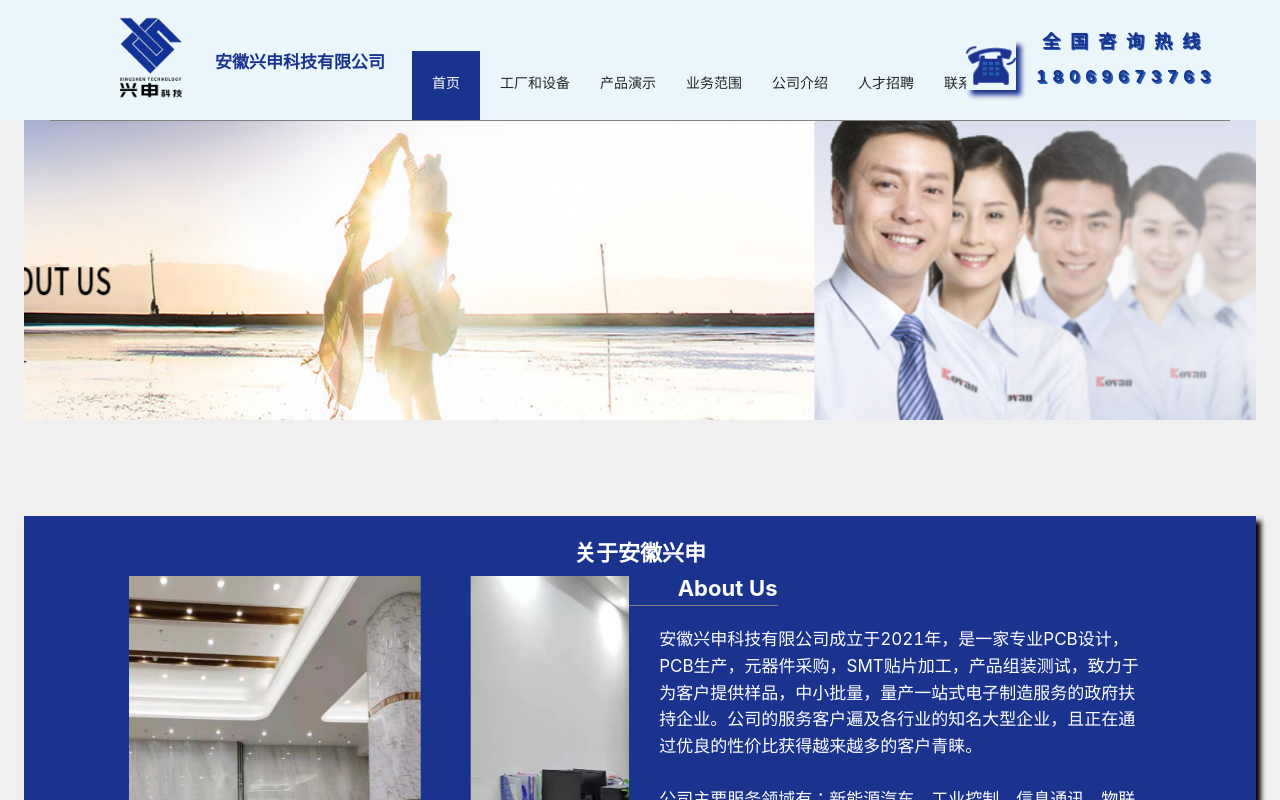
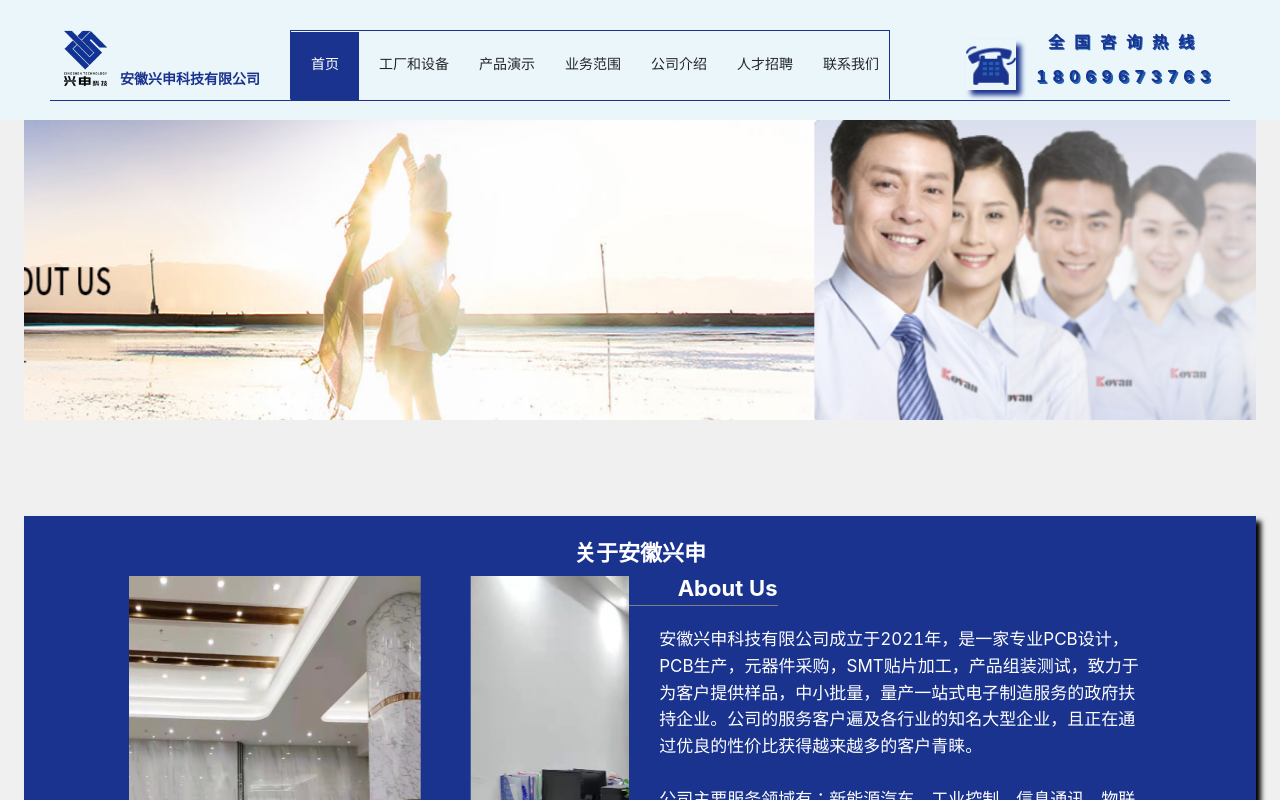
Before and after one commit to shengliZh/dashboard-xingshen, a React (Create React App) app: page / in a window 1280 px wide. Shown: the top 800 px of the page. Built offline with nearby package versions, Linux system fonts and the light colour scheme; what react-bmapgl would draw is missing.

Commit message:
update ui

```diff
--- a/src/App.css
+++ b/src/App.css
@@ -115,7 +115,7 @@ a:hover {
 .menu_item:hover {
   color: #1a338f;
   font-weight: bold;
-  background-color: #ebf6fb;
+  /*background-color: #ebf6fb;*/
 }
 
 .sub_item_select {
@@ -150,7 +150,7 @@ a:hover {
 
 .foot_menu {
   font-weight: bold;
-  font-size: 14px;
+  font-size: 12px;
   color: white;
   letter-spacing: 5px;
   text-shadow: 1px 1px 0 #2260b1, 2px 2px 0 #2260b1;
@@ -158,7 +158,7 @@ a:hover {
 
 .foot_menu:hover {
   font-weight: bold;
-  font-size: 14px;
+  font-size: 12px;
   color: #1a338f;
   cursor: pointer;
   letter-spacing: 5px;
--- a/src/App.js
+++ b/src/App.js
@@ -28,7 +28,6 @@ function App() {
           zIndex: 100,
           background: "#ebf6fb",
           paddingTop: 0,
-          textAlign: "center",
         }}
       >
         <CusHeader />
@@ -37,7 +36,7 @@ function App() {
         style={{
           backgroundColor: "#f0f0f0",
           marginTop: 100,
-          width: '100%'
+          width: "100%",
         }}
       >
         <div
--- a/src/pages/footer/footer-ds.js
+++ b/src/pages/footer/footer-ds.js
@@ -6,7 +6,7 @@ import logo from "../../img/xingshen.png";
 function FooterDs() {
   const navigate = useNavigate();
   return (
-    <div style={{ display: "flex", width: "100%", marginLeft: 50 }}>
+    <div style={{ display: "flex", marginLeft: 50 }}>
       <img
         src={logo}
         className="img_shadow"
@@ -104,11 +104,14 @@ function FooterDs() {
             }}
           >
             <div style={{ height: 100, marginLeft: 20, marginTop: 0 }}>
-              <div className="font_shadow_3D" style={{ color: "white" }}>
+              <div
+                className="font_shadow_3D"
+                style={{ color: "white", fontSize: 12 }}
+              >
                 全国咨询热线: 18069673763
               </div>
               <div
-                style={{ color: "white", marginTop: 10 }}
+                style={{ color: "white", marginTop: 10, fontSize: 12 }}
                 className="font_shadow_3D"
               >
                 安徽省马鞍山市郑浦港新区和州大道蒲建标准化厂房1号楼
--- a/src/pages/header/header.js
+++ b/src/pages/header/header.js
@@ -19,14 +19,13 @@ function Header() {
   }, [history]);
   return (
     <div>
-      <div style={{ display: "flex", width: "100%", height: 120 }}>
+      <div style={{ display: "flex", width: "100%", height: 100 }}>
         <img
           src={logo}
-          // className="img_shadow"
           style={{
-            height: 100,
-            paddingTop: 0,
-            marginLeft: 50,
+            height: 90,
+            width: 70,
+            paddingTop: 20,
             marginTop: 0,
             alignSelf: "center",
           }}
@@ -34,10 +33,8 @@ function Header() {
         <strong
           style={{
             color: "#1A338F",
-            width: "300px",
-            fontSize: 17,
-            marginTop: 30,
-            marginLeft: -50,
+            fontSize: 14,
+              marginTop: 47
           }}
         >
           安徽兴申科技有限公司
@@ -46,13 +43,13 @@ function Header() {
           theme={"light"}
           mode={"horizontal"}
           style={{
-            marginRight: 100,
-            width: "60%",
             height: 70,
-            position: "absolute",
-            bottom: 0,
-            right: 0,
+            marginTop: 30,
+            marginLeft: 30,
             backgroundColor: "#ebf6fb",
+            borderTop: "1px solid #1a338f",
+            borderLeft: "1px solid #1a338f",
+            borderRight: "1px solid #1a338f",
           }}
           selectedKeys={[current]}
           onClick={(e) => navigate(e.key)}
@@ -62,8 +59,11 @@ function Header() {
               style={{
                 padding: 20,
                 paddingTop: 0,
+                paddingBottom: 10,
                 textAlign: "center",
                 height: 69,
+                fontSize: 14,
+                borderBottomColor: "#1a338f",
               }}
               className={current === "/" ? "sub_item_select" : "menu_item"}
             >
@@ -74,7 +74,12 @@ function Header() {
             key={"/factory"}
             title={
               <div
-                style={{ paddingLeft: 10, paddingRight: 10, height: 69 }}
+                style={{
+                  paddingLeft: 10,
+                  paddingRight: 10,
+                  height: 69,
+                  fontSize: 14,
+                }}
                 className={
                   current.includes("/factory") ? "sub_item_select" : "menu_item"
                 }
@@ -96,6 +101,7 @@ function Header() {
                   paddingLeft: 20,
                   marginTop: -10,
                   marginBottom: -10,
+                  fontSize: 14,
                 }}
               >
                 工厂环境
@@ -113,6 +119,7 @@ function Header() {
                   paddingLeft: 20,
                   marginTop: -10,
                   marginBottom: -10,
+                  fontSize: 14,
                 }}
               >
                 设备展示
@@ -129,6 +136,7 @@ function Header() {
                 paddingTop: 0,
                 textAlign: "center",
                 height: 69,
+                fontSize: 14,
               }}
               className={
                 current === "/production" ? "sub_item_select" : "menu_item"
@@ -147,6 +155,7 @@ function Header() {
                 paddingTop: 0,
                 textAlign: "center",
                 height: 69,
+                fontSize: 14,
               }}
               className={
                 current === "/business" ? "sub_item_select" : "menu_item"
@@ -165,6 +174,7 @@ function Header() {
                 paddingTop: 0,
                 textAlign: "center",
                 height: 69,
+                fontSize: 14,
               }}
               className={current === "/about" ? "sub_item_select" : "menu_item"}
             >
@@ -181,6 +191,7 @@ function Header() {
                 paddingTop: 0,
                 textAlign: "center",
                 height: 69,
+                fontSize: 14,
               }}
               className={
                 current === "/recruitment" ? "sub_item_select" : "menu_item"
@@ -224,14 +235,19 @@ function Header() {
             className="img_shadow"
           />
           <div style={{ height: 100, marginLeft: 20 }}>
-            <div className="font_shadow">全国咨询热线</div>
-            <div style={{ marginTop: -30 }} className="font_shadow_3D">
+            <div className="font_shadow" style={{ fontSize: 16 }}>
+              全国咨询热线
+            </div>
+            <div
+              className="font_shadow_3D"
+              style={{ marginTop: -30, fontSize: 16 }}
+            >
               18069673763
             </div>
           </div>
         </div>
       </div>
-      <div style={{ width: "100%", height: 0.5, backgroundColor: "gray" }} />
+      <div style={{ width: "100%", height: 1, backgroundColor: "#1a338f" }} />
     </div>
   );
 }
```
Also changed, not shown: 1 other file (tests, documents, lock files or other folders).
